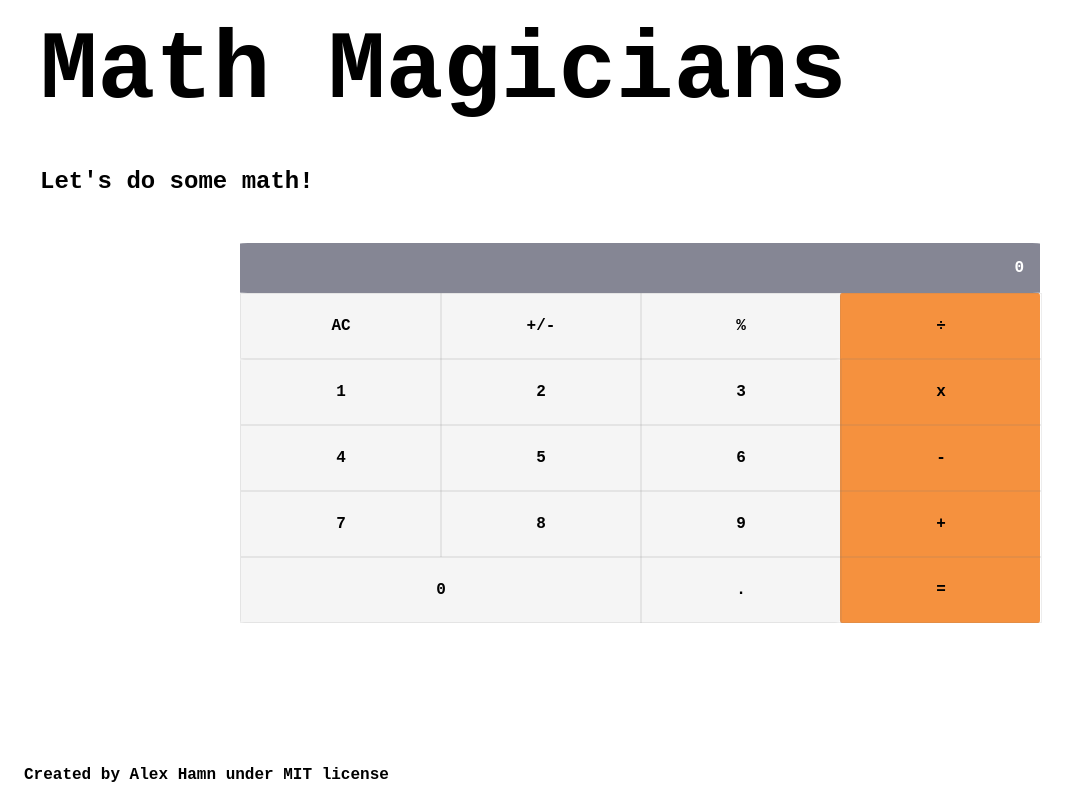
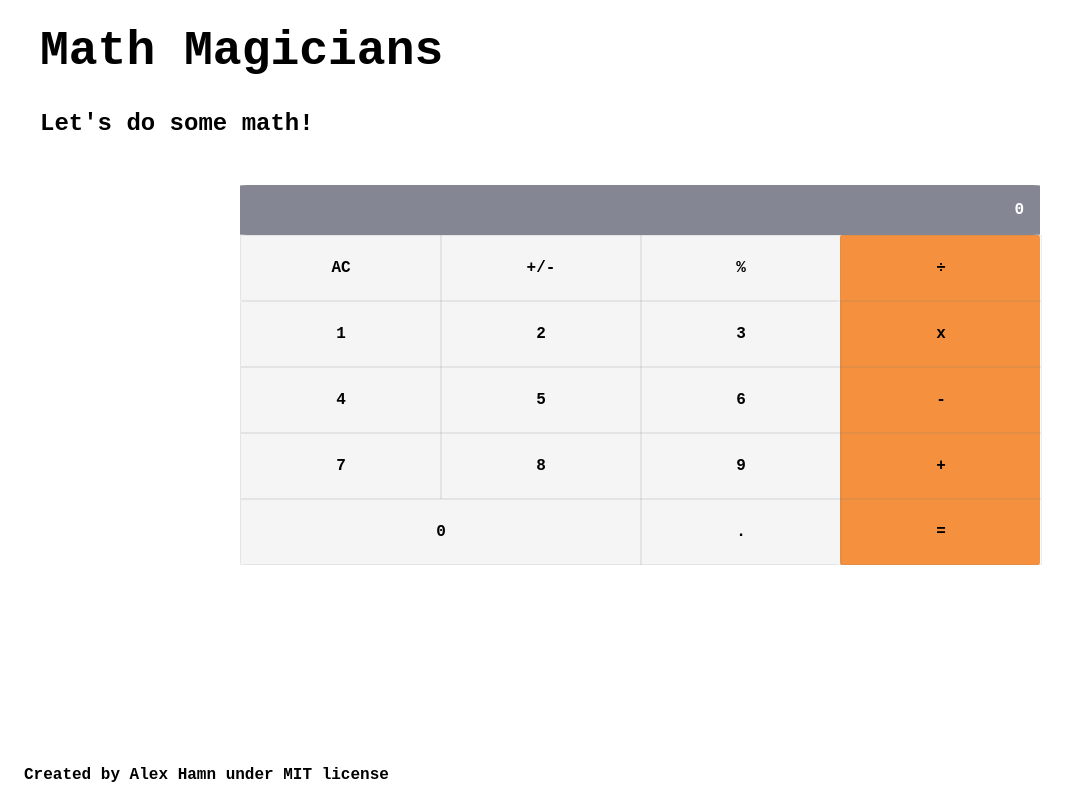
Before and after one commit to AlexHamn/math-magicians, a React (Create React App) app: page /calculator in a window 1280 px wide. Shown: the whole page, without its empty margins (0-1081 px from the left). Built offline with nearby package versions, Linux system fonts and the light colour scheme.

Commit message:
apply code reviewer requests

```diff
--- a/src/App.js
+++ b/src/App.js
@@ -1,6 +1,6 @@
 import React from 'react';
 import { Route, Switch } from 'react-router-dom';
-import './App.css';
+import './styles/App.css';
 import Header from './components/Header';
 import Navbar from './components/Navbar';
 import Quote from './pages/Quote';
--- a/src/components/Header.js
+++ b/src/components/Header.js
@@ -1,25 +1,11 @@
 import React from 'react';
 
-const Header = () => {
-  const headerStyle = {
-    lineHeight: '1.5em',
-  };
-
-  return (
-    <header style={headerStyle}>
-      <h1
-        style={{
-          fontSize: '6rem',
-          fontWeight: '600',
-          marginBottom: '2rem',
-          lineHeight: '1em',
-          textAlign: 'center',
-        }}
-      >
-        Math Magicians
-      </h1>
-    </header>
-  );
-};
+const Header = () => (
+  <header>
+    <h1>
+      Math Magicians
+    </h1>
+  </header>
+);
 
 export default Header;
--- a/src/components/calculator/Calculator.js
+++ b/src/components/calculator/Calculator.js
@@ -1,5 +1,5 @@
 import React from 'react';
-import './Calculator.css';
+import '../../styles/Calculator.css';
 import calculate from './logic/calculate';
 
 class Calculator extends React.Component {
--- a/src/index.css
+++ /dev/null
@@ -1,27 +0,0 @@
-body {
-  margin: 0;
-  font-family:
-    -apple-system,
-    BlinkMacSystemFont,
-    'Segoe UI',
-    'Roboto',
-    'Oxygen',
-    'Ubuntu',
-    'Cantarell',
-    'Fira Sans',
-    'Droid Sans',
-    'Helvetica Neue',
-    sans-serif;
-  -webkit-font-smoothing: antialiased;
-  -moz-osx-font-smoothing: grayscale;
-}
-
-code {
-  font-family:
-    source-code-pro,
-    Menlo,
-    Monaco,
-    Consolas,
-    'Courier New',
-    monospace;
-}
--- a/src/index.js
+++ b/src/index.js
@@ -2,7 +2,6 @@ import React from 'react';
 import ReactDOM from 'react-dom';
 import { BrowserRouter } from 'react-router-dom';
 
-// import './index.css';
 import App from './App';
 
 ReactDOM.render(
--- a/src/App.css
+++ b/src/styles/App.css
@@ -11,6 +11,8 @@
 header {
   display: flex;
   justify-content: space-between;
+  font-weight: 900;
+  font-size: x-large;
 }
 
 h1 {
```
Also changed, not shown: src/components/Quote.js (deleted), src/styles/Calculator.css (renamed from src/components/calculator/Calculator.css).
